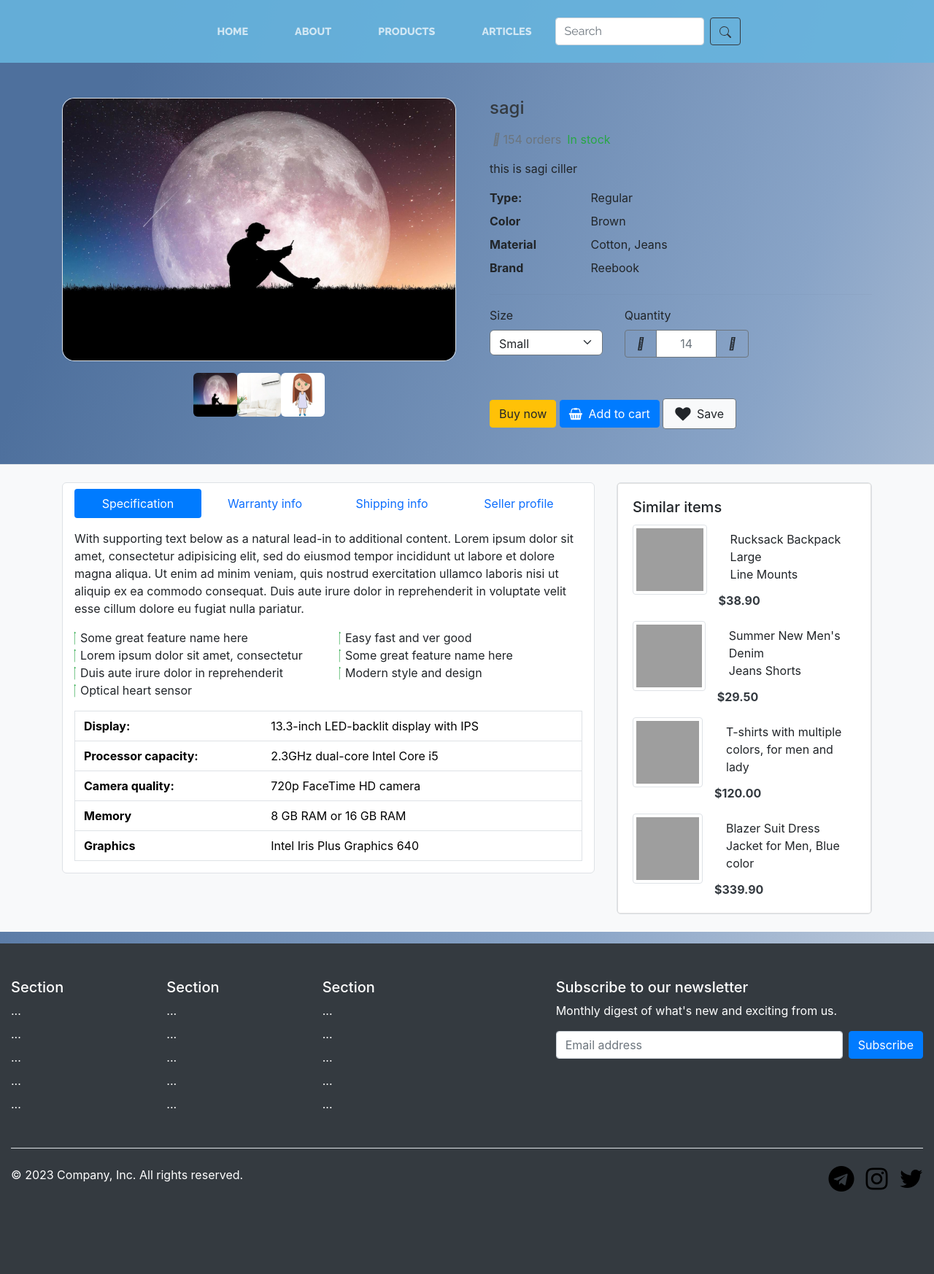
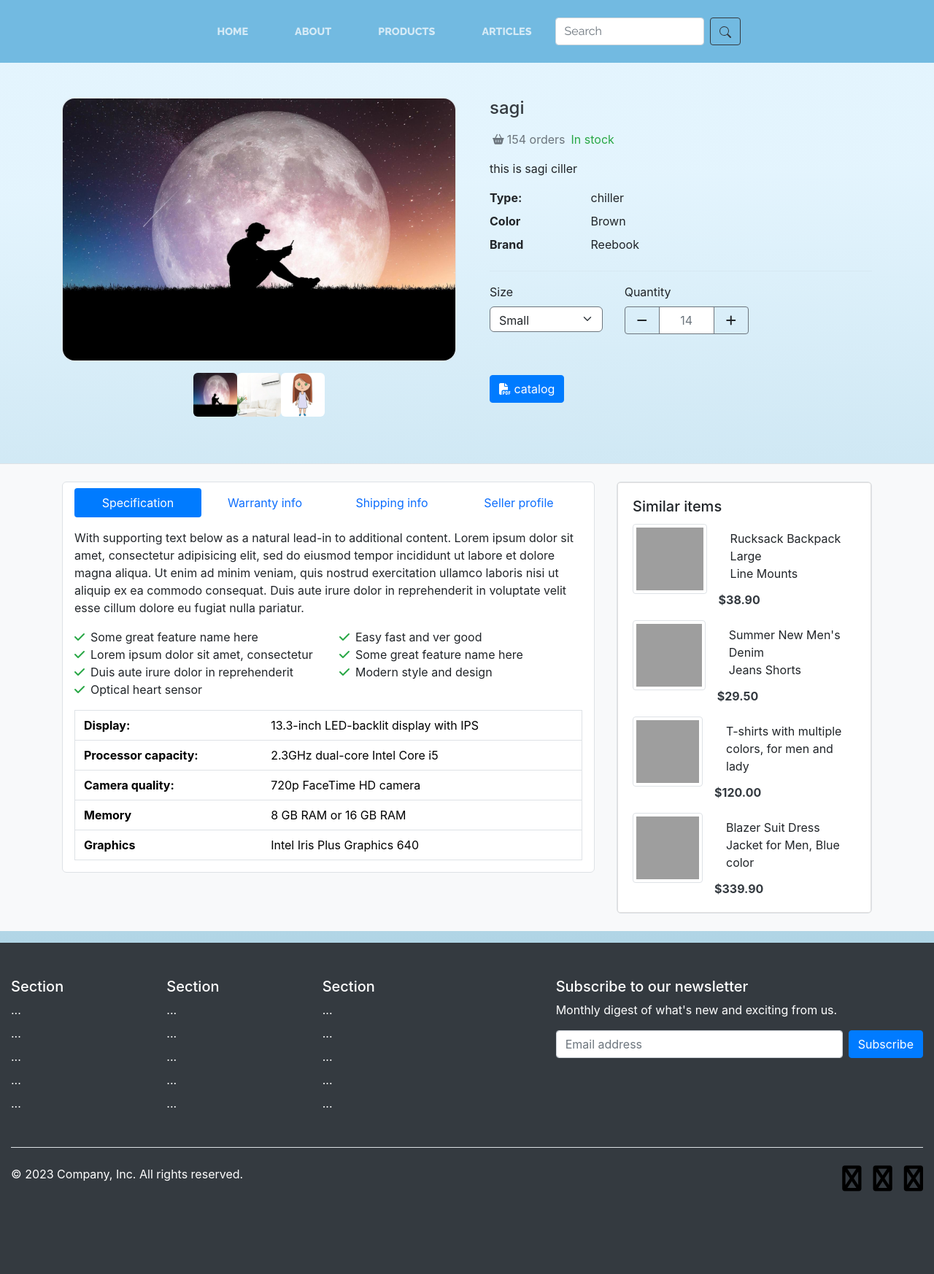
Before and after one commit to erf04/pro-mahoor, a Django app: page /product/1/ in a window 1280 px wide. Shown: the whole page at 73% size. Run offline with Django 4.2, Linux system fonts and the light colour scheme; data comes from the database, SQL or seed files in the repository; some libraries are stand-ins or nearby versions; grey boxes are pictures that could not be loaded.

Commit message:
seeproduct details

```diff
--- a/mahoortah/pages/templates/aboutus.html
+++ b/mahoortah/pages/templates/aboutus.html
@@ -1,5 +1,11 @@
 {% extends 'base.html' %}
 
 {% block content %}
+<div class="container">
+    <p>office address </p>
+    <p>glories and deploma </p>
+    <p>projects </p>
+    <p>team? </p>
 
+</div>
 {% endblock %}
--- a/mahoortah/pages/templates/articles.html
+++ b/mahoortah/pages/templates/articles.html
@@ -10,7 +10,7 @@
     <div class="container py-2">
         <!-- <div class="h1 text-center text-dark" id="pageHeaderTitle">{{article.title}}</div> -->
 
-        <article class="postcard {{color}}" style="background-color:rgb(104, 193, 231) ;">
+        <article class="postcard {{color}}" >
             <a class="postcard__img_link" href="#">
                 <img class="postcard__img" src="{{article.image.url}}" alt="Image Title" />
             </a>
--- a/mahoortah/pages/templates/base.html
+++ b/mahoortah/pages/templates/base.html
@@ -27,7 +27,7 @@
         <link rel="stylesheet" href="{% static 'css/articles.css' %}" />
         <link
           rel="stylesheet"
-          href="https://cdnjs.cloudflare.com/ajax/libs/font-awesome/4.0.3/css/font-awesome.css"
+          href="https://cdnjs.cloudflare.com/ajax/libs/font-awesome/6.4.2/css/all.min.css"
         />
         <script
           src="https://code.jquery.com/jquery-3.7.1.js"
@@ -79,7 +79,7 @@
         </style>
 
       <!-- <body> -->
-        <nav class="navbar navbar-expand-lg navbar-dark py-lg-4" id="mainNav">
+        <nav class="navbar navbar-expand-lg navbar-dark py-lg-4" id="mainNav" >
           <div class="container">
             <a
               class="navbar-brand text-uppercase fw-bold d-lg-none"
@@ -190,7 +190,7 @@
             </div>
           </div>
         </nav>
-        <body>
+        <body >
           {% block content %} {% endblock %}
         </body>
 
--- a/mahoortah/pages/templates/products.html
+++ b/mahoortah/pages/templates/products.html
@@ -188,7 +188,7 @@
   /*  Helper Styles */
   body {
     font-family: Varela Round;
-    background: #f1f1f1;
+    /* background: #f1f1f1; */
   }
 
   a {
--- a/mahoortah/pages/templates/seeproduct.html
+++ b/mahoortah/pages/templates/seeproduct.html
@@ -197,13 +197,13 @@
 
             <div class="row">
               <dt class="col-3">Type:</dt>
-              <dd class="col-9">Regular</dd>
+              <dd class="col-9">{{thepro.type.name}}</dd>
 
               <dt class="col-3">Color</dt>
               <dd class="col-9">Brown</dd>
 
-              <dt class="col-3">Material</dt>
-              <dd class="col-9">Cotton, Jeans</dd>
+              <!-- <dt class="col-3">Material</dt>
+              <dd class="col-9">Cotton, Jeans</dd> -->
 
               <dt class="col-3">Brand</dt>
               <dd class="col-9">Reebook</dd>
@@ -234,9 +234,9 @@
                 </div>
               </div>
             </div>
-            <a href="#" class="btn btn-warning shadow-0"> Buy now </a>
-            <a href="#" class="btn btn-primary shadow-0"> <i class="me-1 fa fa-shopping-basket"></i> Add to cart </a>
-            <a href="#" class="btn btn-light border border-secondary py-2 icon-hover px-3"> <i class="me-1 fa fa-heart fa-lg"></i> Save </a>
+            <!-- <a href="#" class="btn btn-warning shadow-0"> Buy now </a> -->
+            <a href="#" class="btn btn-primary shadow-0"> <i class="fa fa-file-pdf" aria-hidden="true"></i> catalog </a>
+            <!-- <a href="#" class="btn btn-light border border-secondary py-2 icon-hover px-3"> <i class="me-1 fa fa-heart fa-lg"></i> Save </a> -->
           </div>
         </main>
       </div>
@@ -399,15 +399,28 @@
     $(document).ready(()=>{
     $("#imagesdiv img").each((index)=>{
         var element=$("#imagesdiv img").eq(index);
-        element.on("click",function () {
+        element.on({
+        "click":function () {
             var src=$("#imagesdiv img").eq(index).attr("src");
-            // console.log(src);
-
             $("#main_img").attr("src",src);
 
-        })
+        },
+        "mouseenter":enter,
+
+        "mouseleave":function(){
+          element.off("mouseenter",element,enter);
+          console.log("leave");
+        }
+
+        }
+        )
+        function enter(){
+          element.css("border","2px solid blue");
+          // console.log("hovered");
+    }
 
     })
+
 
 })
   </script>
--- a/mahoortah/static/css/articles.css
+++ b/mahoortah/static/css/articles.css
@@ -3,7 +3,7 @@
 body {
   font-family: "Baloo 2", cursive;
   font-size: 16px;
-  color: #ffffff;
+  /* color: #ffffff; */
   text-rendering: optimizeLegibility;
   font-weight: initial;
 }
--- a/mahoortah/static/css/basestyle.css
+++ b/mahoortah/static/css/basestyle.css
@@ -730,5 +730,6 @@
   /* radial-gradient(circle at 10% 20%, rgb(55, 209, 255) 0%, rgb(14, 31, 111) 100.2%); */
   /* linear-gradient(115.7deg, rgb(132, 222, 255) 7.6%, rgb(8, 30, 64) 99.8%); */
   /* linear-gradient(65.5deg, rgb(23, 205, 205) -15.1%, rgb(23, 25, 95) 71.5%); */
-  linear-gradient(109.6deg, rgb(78, 112, 157) 11.2%, rgb(137, 164, 199) 65%, rgb(205, 213, 224) 100.2%);
+  /* linear-gradient(109.6deg, rgb(78, 112, 157) 11.2%, rgb(137, 164, 199) 65%, rgb(205, 213, 224) 100.2%); */
+  linear-gradient(178deg, rgba(201, 234, 252, 0.51) 14.9%, rgba(139, 192, 216, 0.73) 80%);
 }
```
